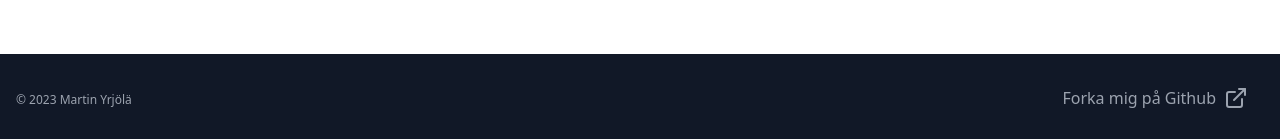
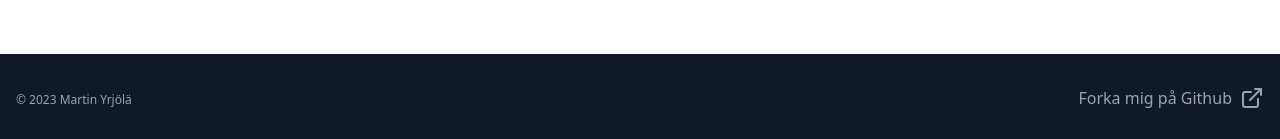
Before and after one commit to myrjola/ordroj, a SvelteKit app: page / in a window 1280 px wide. Shown: the part 658-797 px from the top of the page. Built offline with nearby package versions, Linux system fonts and the light colour scheme.

Commit message:
Finalize Footer

```diff
--- a/src/routes/Footer.svelte
+++ b/src/routes/Footer.svelte
@@ -1,17 +1,16 @@
 <script>
-    import {ExternalLink} from 'lucide-svelte'
-
+	import { ExternalLink } from 'lucide-svelte';
 </script>
 
 <footer class="bg-gray-900" aria-labelledby="footer-heading">
 	<h2 id="footer-heading" class="sr-only">Footer</h2>
-    <div class="p-4 flex justify-between items-baseline">
+	<div class="flex items-baseline justify-between p-4">
 		<div class="text-xs leading-5 text-gray-400">&copy; 2023 Martin Yrjölä</div>
 		<a
 			target="_blank"
 			rel="noopener noreferrer"
 			href="https://github.com/myrjola/ordroj"
-                class="group rounded whitespace-nowrap text-gray-400 hover:text-white p-4 flex items-center gap-2 focus:outline-none focus:ring-2 focus:ring-white"
+			class="group -mr-4 flex items-center gap-2 whitespace-nowrap rounded p-4 text-gray-400 hover:text-white focus:outline-none focus:ring-2 focus:ring-white"
 		>
 			Forka mig på Github
 			<span class="flex items-center">
```
Lines whose indentation alone changed are shown as unchanged.
